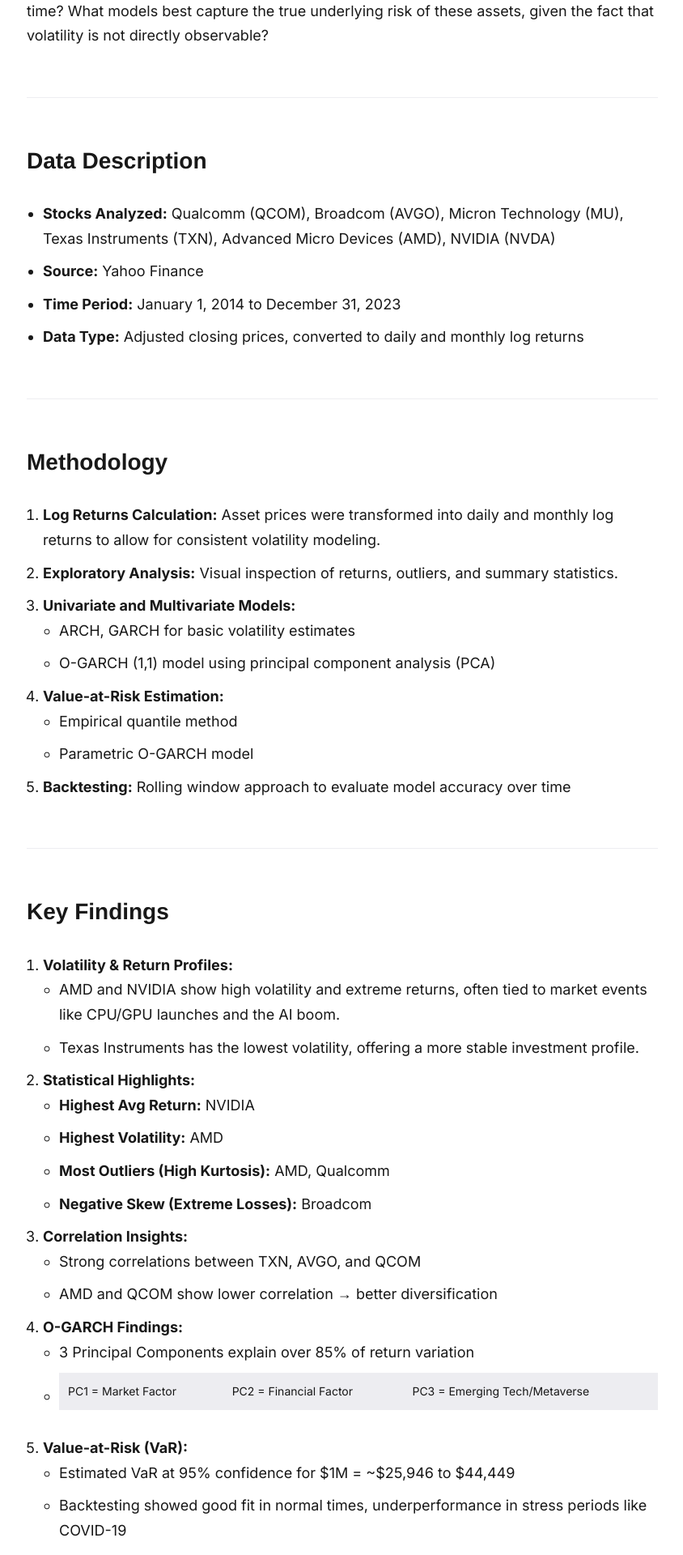
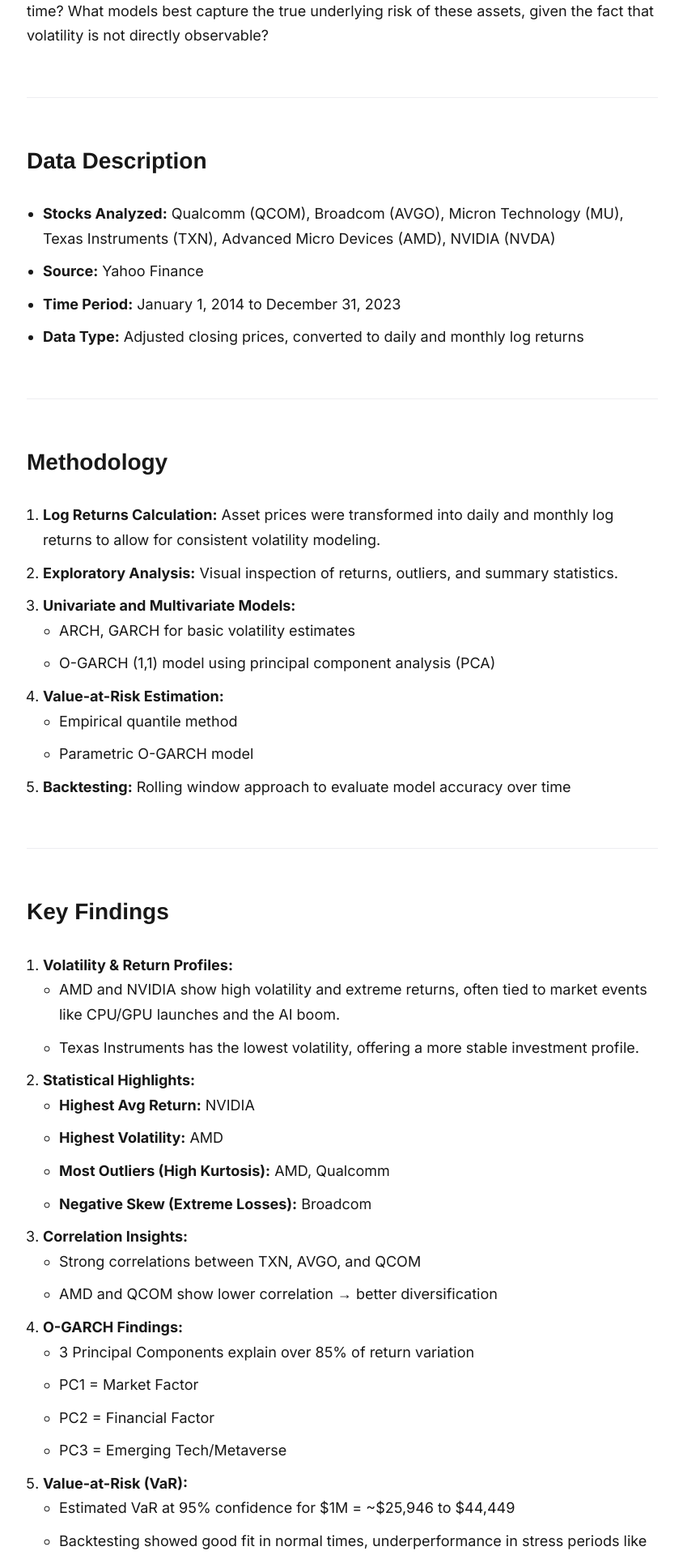
Before and after one commit to erica-prog/hilton_website, a Jekyll site: the page built from _projects/2025-01-01-scrollytelling-financial-risk-analysis.md, in a window 1280 px wide. Shown: the part 4480-6400 px from the top of the page at 81% size, without its empty margins (217-1061 px from the left). Built offline with Jekyll 4.4.1, drawn with Linux system fonts in a browser that asks for light colours; nearby versions of some CDN libraries; some web fonts are replaced.

```diff
--- a/_projects/2025-01-01-scrollytelling-financial-risk-analysis.md
+++ b/_projects/2025-01-01-scrollytelling-financial-risk-analysis.md
@@ -102,7 +102,9 @@ How can investors assess the volatility and risk associated with semiconductor s
 
 4. **O-GARCH Findings:**
   * 3 Principal Components explain over 85% of return variation
-  * PC1 = Market Factor | PC2 = Financial Factor | PC3 = Emerging Tech/Metaverse
+    * PC1 = Market Factor
+    * PC2 = Financial Factor
+    * PC3 = Emerging Tech/Metaverse
 
 5. **Value-at-Risk (VaR):**
   * Estimated VaR at 95% confidence for $1M = ~$25,946 to $44,449
```
